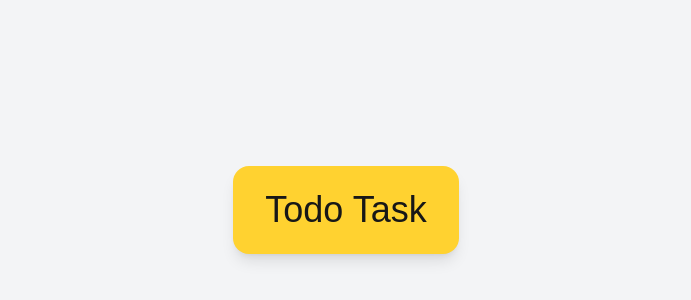
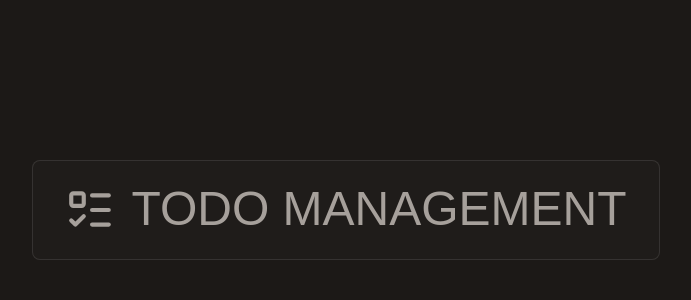
Before and after one commit to gyandeeparyan/todos, a Next.js app: page / in a window 1280 px wide. Shown: the part 190-490 px from the top of the page, without its empty margins (294-985 px from the left). Built offline with nearby package versions, Linux system fonts and the light colour scheme.

Commit message:
fix: updated homepage

```diff
--- a/src/app/page.js
+++ b/src/app/page.js
@@ -1,9 +1,11 @@
 import Image from "next/image";
-
+import Link from "next/link";
 export default function Home() {
   return (
-    <div className="min-h-screen flex items-center justify-center bg-gray-100">
-  <h1 className="bg-amber-300 text-4xl md:text-5xlfont-bold text-center px-8 py-6 rounded-2xl shadow-lg " > Todo Task</h1>
+    <div className="min-h-screen flex items-center justify-center bg-stone-900 px-4 md:px-8">
+  <Link href="/todo">
+  <h1 className="bg-stone-800/30 border flex gap-4 border-white/10 text-stone-400 text-4xl md:text-5xl  text-center px-8 py-6 rounded-lg  " > <svg xmlns="http://www.w3.org/2000/svg" width="50" height="50" viewBox="0 0 24 24" fill="none" stroke="currentColor" stroke-width="2" stroke-linecap="round" stroke-linejoin="round" class="lucide lucide-list-todo-icon lucide-list-todo"><path d="M13 5h8"/><path d="M13 12h8"/><path d="M13 19h8"/><path d="m3 17 2 2 4-4"/><rect x="3" y="4" width="6" height="6" rx="1"/></svg> TODO MANAGEMENT</h1>
+  </Link>
 </div>
   );
 }
```
